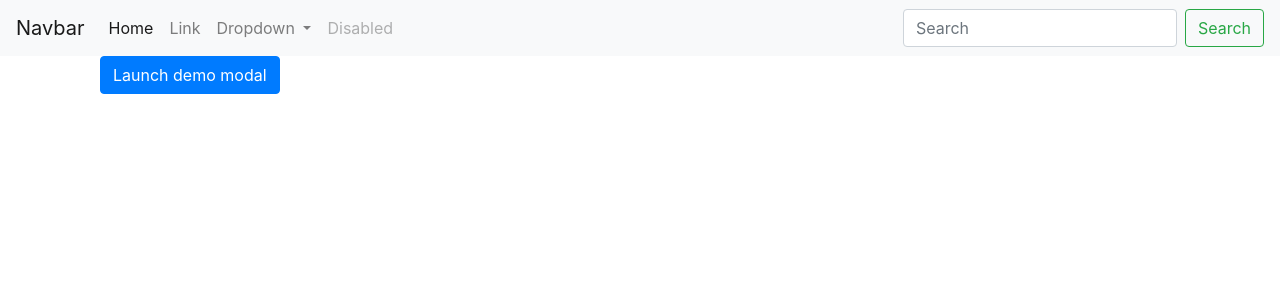
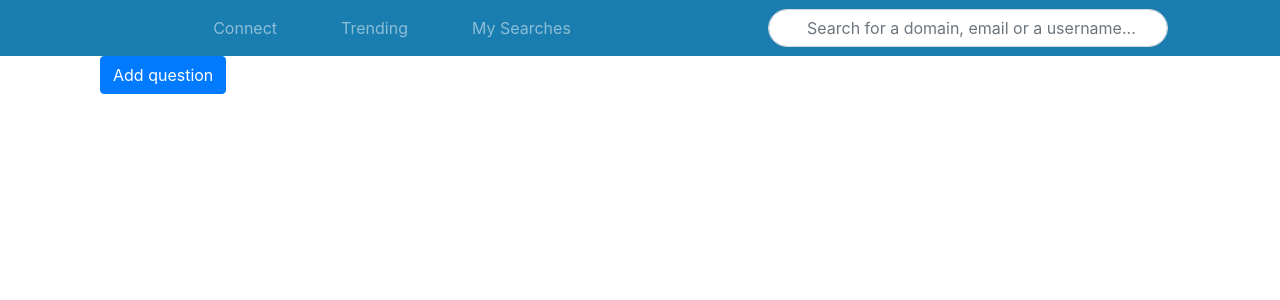
Before and after one commit to dilipj17/crawlr_web_app, a Django app: template question/templates/question.html in a window 1280 px wide. Shown: the top 300 px of the page. Run offline with Django 3.2, Linux system fonts and the light colour scheme; the template is opened without the code that fills it, so the values that code supplies are empty; some libraries are stand-ins or nearby versions.

Commit message:
navbar and profile comfirmation styling added

```diff
--- a/authentication/views.py
+++ b/authentication/views.py
@@ -45,8 +45,9 @@ def profileComfirm(request):
         provider = request.POST.get('provider')
         id = request.POST.get('id')
         fullName = request.POST.get('fullName')
+        email = request.POST.get('email')
         image = request.POST.get('image')
-        data = {'provider':provider,'id':id,'fullName':fullName,'image':image}
+        data = {'provider':provider,'id':id,'fullName':fullName,'image':image,'email':email}
         headers = {'content-type': 'application/json'}
         responce = re.post(settings.API_URL+'/auth/confirm',data=json.dumps(data),headers = headers)
         print(responce.content)
--- a/question/templates/question.html
+++ b/question/templates/question.html
@@ -18,7 +18,7 @@
   </div>
 
   <!-- Button trigger modal -->
-  <button type="button" class="btn btn-primary" data-toggle="modal" data-target="#Addquestion">Launch demo modal</button>
+  <button type="button" class="btn btn-primary" data-toggle="modal" data-target="#Addquestion">Add question</button>
 
   <!-- Add Question Popup -->
   <div class="modal fade" id="Addquestion" tabindex="-1" role="dialog" aria-labelledby="exampleModalLabel" aria-hidden="true">
--- a/templates/navbar.html
+++ b/templates/navbar.html
@@ -1,35 +1,43 @@
-<nav class="navbar navbar-expand-lg navbar-light bg-light">
-  <a class="navbar-brand" href="#">Navbar</a>
-  <button class="navbar-toggler" type="button" data-toggle="collapse" data-target="#navbarSupportedContent" aria-controls="navbarSupportedContent" aria-expanded="false" aria-label="Toggle navigation">
+<style>
+     .navbar-custom {
+         background-color: #197DAF;
+     }
+
+     .has-search .form-control {
+         padding-left: 2.375rem;
+         width: 25rem;
+     }
+     .has-search .form-control-feedback {
+         position: absolute;
+         z-index: 2;
+         display: block;
+         width: 2.375rem;
+         height: 2.375rem;
+         line-height: 2.375rem;
+         text-align: center;
+         color: #fff;
+     }
+ </style>
+<nav class="navbar navbar-expand-md navbar-dark navbar-custom">
+ <button class="navbar-toggler" type="button" data-toggle="collapse" data-target="#navbarSupportedContent">
    <span class="navbar-toggler-icon"></span>
  </button>
 
-  <div class="collapse navbar-collapse" id="navbarSupportedContent">
-    <ul class="navbar-nav mr-auto">
-      <li class="nav-item active">
-        <a class="nav-link" href="#">Home <span class="sr-only">(current)</span></a>
+ <div class="collapse navbar-collapse mr-5"  id="navbarSupportedContent">
+   <ul class="navbar-nav mx-auto">
+     <li class="nav-item mr-5">
+       <a class="nav-link" href="#">Connect</a>
+     </li>
+     <li class="nav-item mr-5">
+       <a class="nav-link" href="#">Trending</a>
      </li>
      <li class="nav-item">
-        <a class="nav-link" href="#">Link</a>
-      </li>
-      <li class="nav-item dropdown">
-        <a class="nav-link dropdown-toggle" href="#" id="navbarDropdown" role="button" data-toggle="dropdown" aria-haspopup="true" aria-expanded="false">
-          Dropdown
-        </a>
-        <div class="dropdown-menu" aria-labelledby="navbarDropdown">
-          <a class="dropdown-item" href="#">Action</a>
-          <a class="dropdown-item" href="#">Another action</a>
-          <div class="dropdown-divider"></div>
-          <a class="dropdown-item" href="#">Something else here</a>
-        </div>
-      </li>
-      <li class="nav-item">
-        <a class="nav-link disabled" href="#" tabindex="-1" aria-disabled="true">Disabled</a>
+       <a class="nav-link" href="#">My Searches</a>
      </li>
    </ul>
-    <form class="form-inline my-2 my-lg-0">
-      <input class="form-control mr-sm-2" type="search" placeholder="Search" aria-label="Search">
-      <button class="btn btn-outline-success my-2 my-sm-0" type="submit">Search</button>
+         <form class="form-inline has-search mr-5">
+             <span class="fa fa-search form-control-feedback"></span>
+             <input type="text" class="form-control" style="border-radius: 20px" placeholder="Search for a domain, email or a username...">
          </form>
  </div>
 </nav>
```
Also changed, not shown: authentication/templates/profile_comfirmation.html (+62 -12 lines), static/css/circularimage.css (added, +29 -0 lines), static/Images/prty1.png (added). Lines whose indentation alone changed are shown as unchanged.
